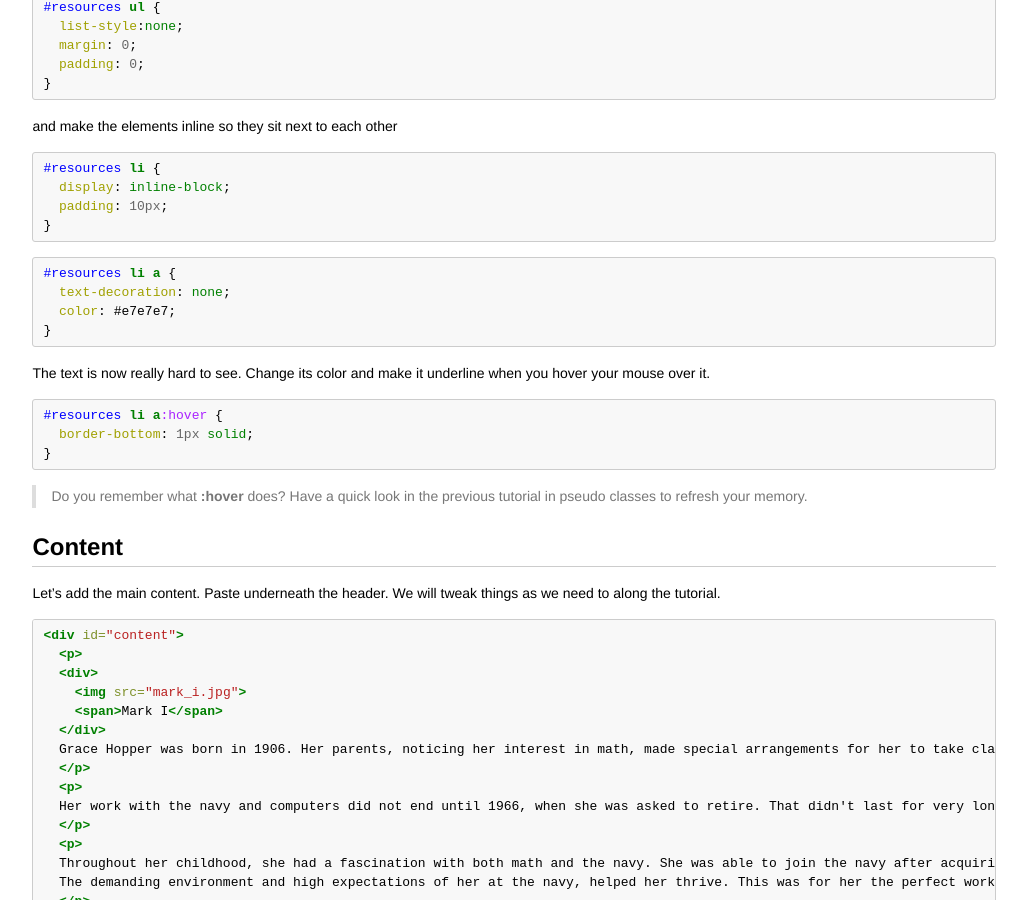
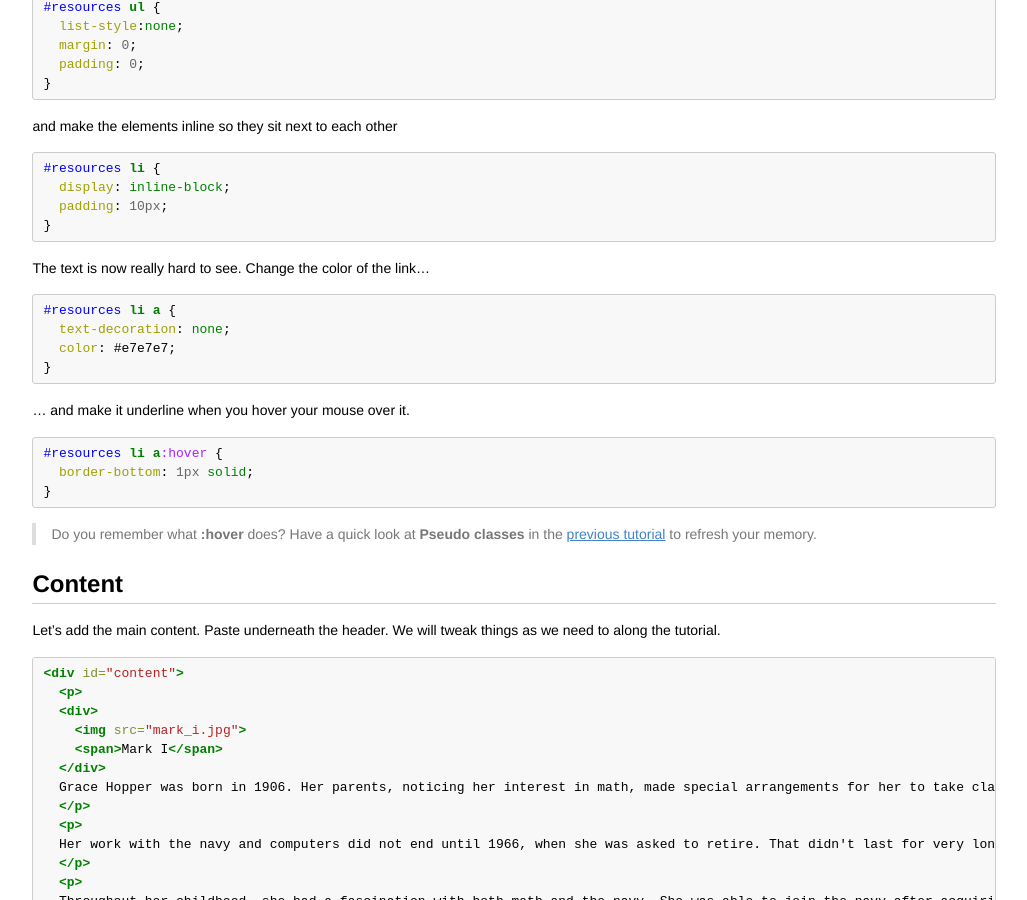
Before and after one commit to codebar/tutorials, a Jekyll site: the page built from html/lesson4/tutorial.md, in a window 1280 px wide and 900 px high, scrolled down 3162 px. Shown: the whole window, without its empty margins (126-1153 px from the left). Built offline with Jekyll 4.4.1, drawn with Linux system fonts in a browser that asks for light colours; Markdown is read by kramdown in place of the engine named in the settings; some of the changed text lies outside the part shown.

Commit message:
tweak Leo's change and fix some other small formatting issues

````diff
--- a/html/lesson4/tutorial.md
+++ b/html/lesson4/tutorial.md
@@ -196,6 +196,8 @@ and make the elements inline so they sit next to each other
 }
 ```
 
+The text is now really hard to see. Change the color of the link...
+
 ```css
 #resources li a {
   text-decoration: none;
@@ -203,7 +205,7 @@ and make the elements inline so they sit next to each other
 }
 ```
 
-The text is now really hard to see. Change its color and make it underline when you hover your mouse over it.
+... and make it underline when you hover your mouse over it.
 
 ```css
 #resources li a:hover {
@@ -211,7 +213,7 @@ The text is now really hard to see. Change its color and make it underline when
 }
 ```
 
-> Do you remember what **:hover** does? Have a quick look in the previous tutorial in pseudo classes to refresh your memory.
+> Do you remember what **:hover** does? Have a quick look at **Pseudo classes** in the [previous tutorial](http://codebar.github.io/tutorials/html/lesson3/tutorial.html) to refresh your memory.
 
 ## Content
 
@@ -279,12 +281,15 @@ To ensure an element `floats` you must always specify its width, or else its lik
 
 ### Floating properties
 
-**float: right** Float to the right of the page
-**float: left** Float to the left of the page
-**float: inherit** Inherit the value of the parent element
-**float: none** Don't float!
+`float: right` Float to the right of the page
 
-Make the two images in the '#container' float
+`float: left` Float to the left of the page
+
+`float: inherit` Inherit the value of the parent element
+
+`float: none` Don't float!
+
+Make the two images in the `#container` float
 
 Add a css class to the first image's wrapper
 
````
